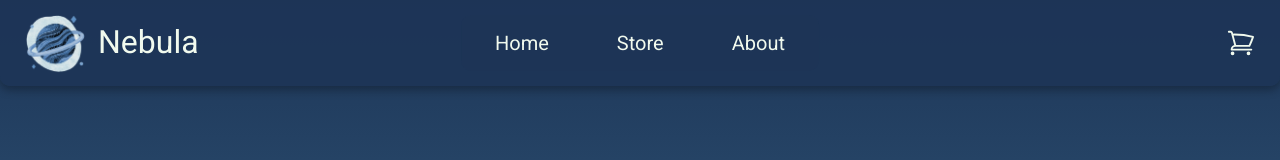
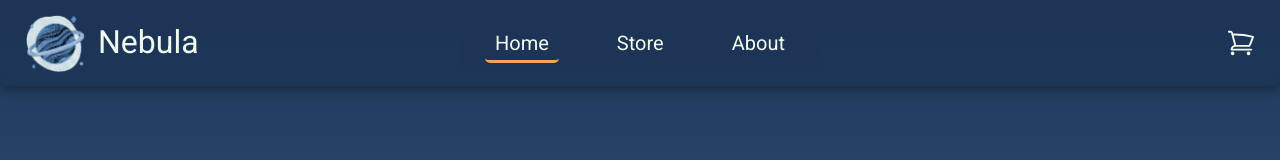
Before and after one commit to Mohammad-MH1/nebula, a React (Vite) app: page / in a window 1280 px wide. Shown: the top 160 px of the page. Built offline with nearby package versions, Linux system fonts and the light colour scheme.

Commit message:
Style active Navbar link

```diff
--- a/src/components/Navbar/Navbar.module.css
+++ b/src/components/Navbar/Navbar.module.css
@@ -27,3 +27,7 @@
 .navbar a:hover {
   color: var(--color-brand--2);
 }
+
+.navbar a:global(.active) {
+  border-bottom: 3px solid var(--color-brand--2);
+}
```
